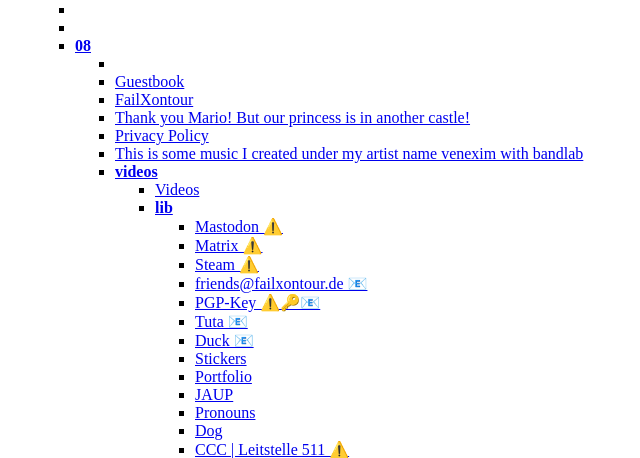
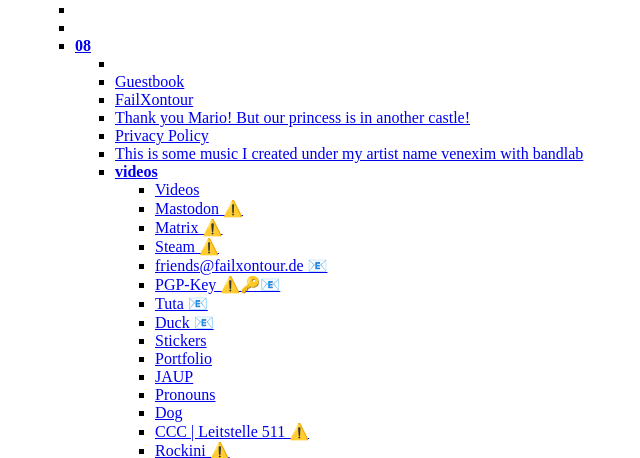
Before and after one commit to failxontour/failxontour.de, a PHP site: page /sitemap.php in a window 1280 px wide. Shown: the part 175-633 px from the top of the page, without its empty margins (53-693 px from the left). Run offline with PHP 8.4, Linux system fonts and the light colour scheme; data that the repository does not hold is empty.

Commit message:
no more lib!

```diff
--- a/sitemap.php
+++ b/sitemap.php
@@ -33,7 +33,7 @@ function recurse($dir, &$links) {
   $files = array_diff(scandir($dir), ['.', '..']);
 
   // Verzeichnisse, die ausgeschlossen werden sollen
-  $excludedDirs = ['.vscode', '.github', '.git', 'js', 'css', 'downloads', 'images', 'hashover', 'svgs', 'audio', 'videos/lib'];
+  $excludedDirs = ['.vscode', '.github', '.git', 'js', 'css', 'downloads', 'images', 'hashover', 'svgs', 'audio', 'lib'];
 
   foreach ($files as $file) {
     // Überprüfen, ob das Verzeichnis ausgeschlossen werden soll
```
